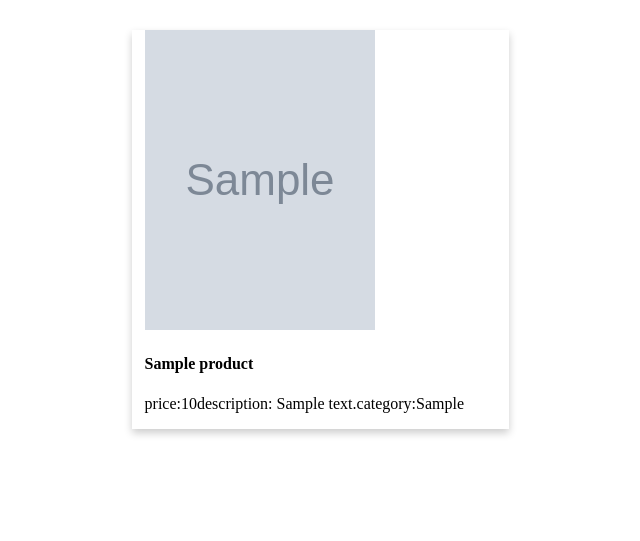
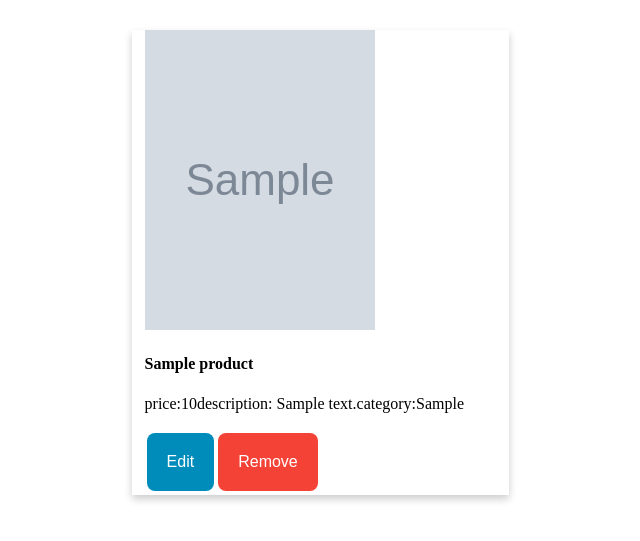
Before and after one commit to simanto-das/webtech, a PHP site: page /ViewProductDetails.php in a window 1280 px wide. Shown: the top 541 px of the page, without its empty margins (21-661 px from the left). Run offline with PHP 8.4, Linux system fonts and the light colour scheme; tables that the repository leaves empty or names only in its code hold one stand-in row (values such as "Sample post"); grey boxes marked "Sample" are stand-in pictures.

Commit message:
Button added and styling done

```diff
--- /dev/null
+++ b/Final/Project/Shop/View/Buttonstyle.css
@@ -0,0 +1,27 @@
+.buttonedit {
+  background-color: #008CBA;
+  border: none;
+  color: white;
+  padding: 20px;
+  text-align: center;
+  text-decoration: none;
+  display: inline-block;
+  font-size: 16px;
+  margin: 4px 2px;
+  cursor: pointer;
+}
+.buttonremove {
+  background-color:  #f44336;
+  border: none;
+  color: white;
+  padding: 20px;
+  text-align: center;
+  text-decoration: none;
+  display: inline-block;
+  font-size: 16px;
+  margin: 4px 2px;
+  cursor: pointer;
+}
+
+.buttonedit {border-radius: 8px;}
+.buttonremove {border-radius: 8px;}
--- a/Final/Project/Shop/View/ViewProductDetails.php
+++ b/Final/Project/Shop/View/ViewProductDetails.php
@@ -2,6 +2,7 @@
 <html>
 <head>
   <link rel="stylesheet" type="text/css" href="ViewProductDetails.css">
+  <link rel="stylesheet" type="text/css" href="Buttonstyle.css">
 </head>
 <body>
   <?php include '../Model/dbconnection.php';?>
@@ -22,6 +23,9 @@
               <?php echo '<img src="../Controller/uploads/'.$row['image'].'" alt="Avatar" height="300px" width="230px">'?>
                <h4><b><?php echo $row['name']?></b></h4>
                <p><?php echo "price:".$row['price']."description:   ".$row['description']."category:".$row['category'] ?></p>
+               <div>
+                 <button class="buttonedit">Edit</button><span><button class="buttonremove">Remove</button></span>
+               </div>
              </div>
 
 
```
